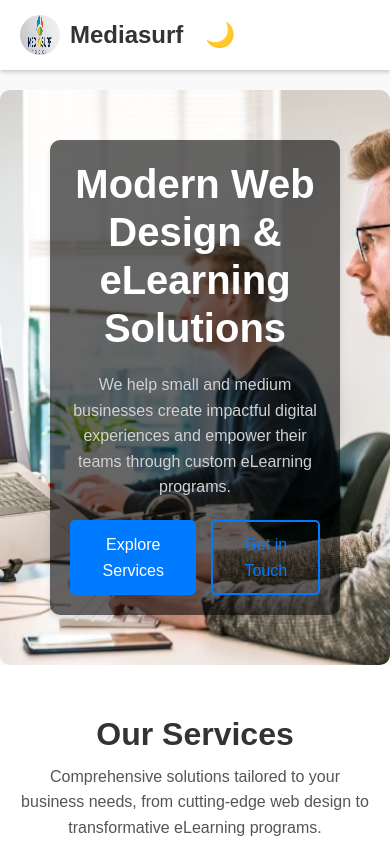
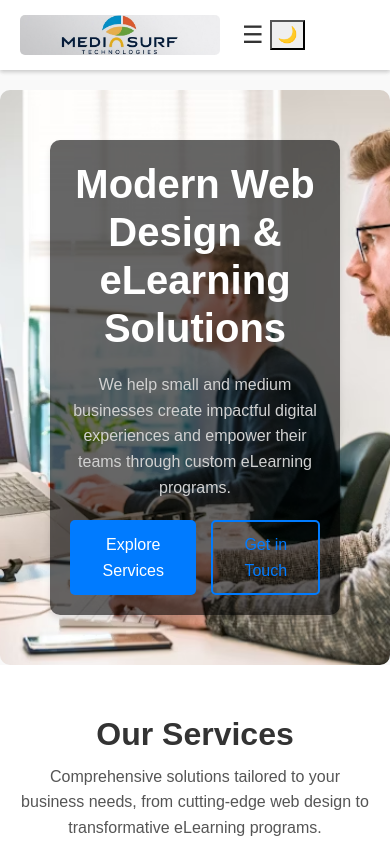
Before and after one commit to fguru06/mediasurf, a Vue app: page / in a window 390 px wide. Shown: the top 844 px of the page. Built offline with nearby package versions, Linux system fonts and the light colour scheme.

Commit message:
navbar updates

```diff
--- a/src/components/Navbar.vue
+++ b/src/components/Navbar.vue
@@ -3,9 +3,10 @@
 		<div class="navbar-container">
 			<div class="navbar-brand">
 				<img :src="logoUrl" alt="Mediasurf Logo" class="navbar-logo" />
-				<span>Mediasurf</span>
 			</div>
-			<ul class="navbar-links">
+			<div class="navbar-menu">
+				<button @click="toggleMenu" class="menu-toggle">☰</button>
+				<ul :class="['navbar-links', { show: menuOpen }]">
 					<li>
 						<router-link
 							class="nav-link"
@@ -77,6 +78,7 @@
 						</router-link>
 					</li>
 				</ul>
+			</div>
 			<button @click="$emit('toggle-theme')" class="theme-toggle">
 				{{ darkMode ? "☀️" : "🌙" }}
 			</button>
@@ -95,6 +97,7 @@
 
 	const router = useRouter();
 	const activeSection = ref("home");
+	const menuOpen = ref(false);
 
 	const scrollToTop = () => {
 		window.scrollTo({ top: 0, behavior: "smooth" });
@@ -146,6 +149,10 @@
 		}
 	};
 
+	const toggleMenu = () => {
+		menuOpen.value = !menuOpen.value;
+	};
+
 	onMounted(() => {
 		window.addEventListener("scroll", handleScroll);
 		handleScroll(); // Ensure the correct section is highlighted on load
@@ -168,7 +175,8 @@
 		.navbar-container {
 			display: flex;
 			align-items: center;
-			justify-content: space-between;
+			justify-content: space-between; // Ensure space between logo and menu
+			flex-wrap: wrap; // Allow wrapping for smaller screens
 		}
 
 		.navbar-brand {
@@ -180,9 +188,34 @@
 			color: var(--text-color);
 
 			.navbar-logo {
-				width: 40px;
-				height: 40px;
-				border-radius: 50%;
+				width: 200px; // Adjust logo size for smaller screens
+				height: auto;
+				border-radius: 5px;
+				transition: transform 0.3s;
+
+				&:hover {
+					transform: scale(1.05);
+				}
+			}
+		}
+
+		.navbar-menu {
+			display: flex;
+			align-items: center;
+			gap: 10px;
+			margin-left: auto; // Push the menu to the right
+		}
+
+		.menu-toggle {
+			display: none;
+			background: none;
+			border: none;
+			font-size: 1.5rem;
+			cursor: pointer;
+			color: var(--text-color);
+
+			&:hover {
+				color: var(--primary-color);
 			}
 		}
 
@@ -214,25 +247,25 @@
 			}
 		}
 
-		.theme-toggle {
-			background: none;
-			border: none;
-			font-size: 1.5rem;
-			cursor: pointer;
-			color: var(--text-color);
-
-			&:hover {
-				color: var(--primary-color);
-			}
+		@media (max-width: 768px) {
+			.navbar-links {
+				display: none; // Hide links by default in mobile view
+				flex-direction: column;
+				width: 100%;
+				background-color: var(--card-bg-color);
+				position: absolute;
+				top: 100%;
+				left: 0;
+				box-shadow: 0 2px 4px var(--shadow-color);
+				padding: 10px 0;
 			}
 
-		@media (max-width: 768px) {
-			.navbar-links {
-				display: none;
+			.navbar-links.show {
+				display: flex; // Show links when toggled
 			}
 
-			.navbar-container {
-				flex-wrap: wrap;
+			.menu-toggle {
+				display: block; // Show the menu toggle button in mobile view
 			}
 		}
 	}
```
Lines whose indentation alone changed are shown as unchanged.
